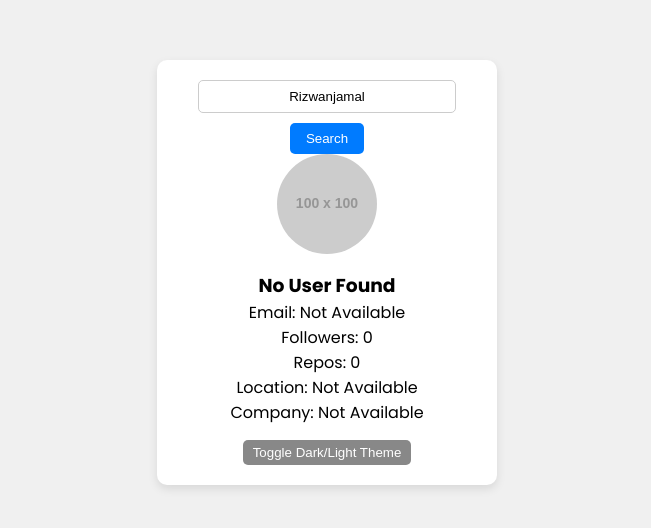
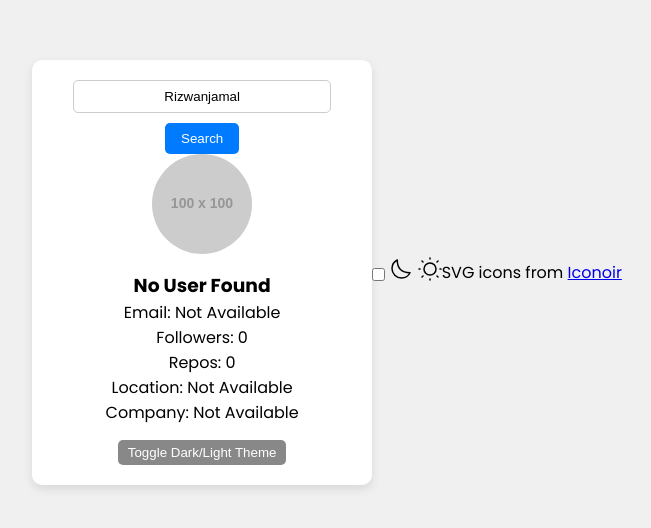
Before and after one commit to Bilali7/Git-User-Data-, a plain HTML site: page index.html in a window 1280 px wide. Shown: the part 128-656 px from the top of the page, without its empty margins (313-964 px from the left). Drawn offline with Linux system fonts and the light colour scheme; no server answers; placeholder pictures from the web are drawn by us.

Commit message:
Update index.html

```diff
--- a/index.html
+++ b/index.html
@@ -27,6 +27,27 @@
       </div>
       <button class="theme-toggle" onclick="toggleTheme()">Toggle Dark/Light Theme</button>
     </div>
+    <div class="theme-switch">
+  <input type="checkbox" class="checkbox" id="checkbox" />
+  <label for="checkbox" class="label">
+    <svg class="moon" width="24" height="24" stroke-width="1.5" viewBox="0 0 24 24" fill="none" xmlns="http://www.w3.org/2000/svg">
+      <path d="M3 11.5066C3 16.7497 7.25034 21 12.4934 21C16.2209 21 19.4466 18.8518 21 15.7259C12.4934 15.7259 8.27411 11.5066 8.27411 3C5.14821 4.55344 3 7.77915 3 11.5066Z" stroke="currentColor" stroke-linecap="round" stroke-linejoin="round"/>
+    </svg>
+    <svg class="sun" width="24" height="24" stroke-width="1.5" viewBox="0 0 24 24" fill="none" xmlns="http://www.w3.org/2000/svg">
+      <path d="M12 18C15.3137 18 18 15.3137 18 12C18 8.68629 15.3137 6 12 6C8.68629 6 6 8.68629 6 12C6 15.3137 8.68629 18 12 18Z" stroke="currentColor" stroke-linecap="round" stroke-linejoin="round"/>
+      <path d="M22 12L23 12" stroke="currentColor" stroke-linecap="round" stroke-linejoin="round"/>
+      <path d="M12 2V1" stroke="currentColor" stroke-linecap="round" stroke-linejoin="round"/>
+      <path d="M12 23V22" stroke="currentColor" stroke-linecap="round" stroke-linejoin="round"/>
+      <path d="M20 20L19 19" stroke="currentColor" stroke-linecap="round" stroke-linejoin="round"/>
+      <path d="M20 4L19 5" stroke="currentColor" stroke-linecap="round" stroke-linejoin="round"/>
+      <path d="M4 20L5 19" stroke="currentColor" stroke-linecap="round" stroke-linejoin="round"/>
+      <path d="M4 4L5 5" stroke="currentColor" stroke-linecap="round" stroke-linejoin="round"/>
+      <path d="M1 12L2 12" stroke="currentColor" stroke-linecap="round" stroke-linejoin="round"/>
+    </svg>
+    <div class="ball"></div>
+  </label>
+</div>
+<div class="credits">SVG icons from <a href="https://iconoir.com/">Iconoir</a></div>
     <script src="api.js"></script>
   </body>
   </html>
```
